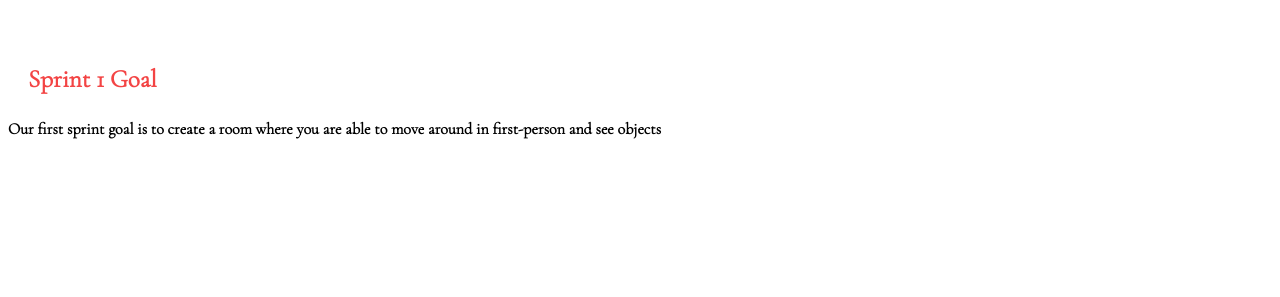
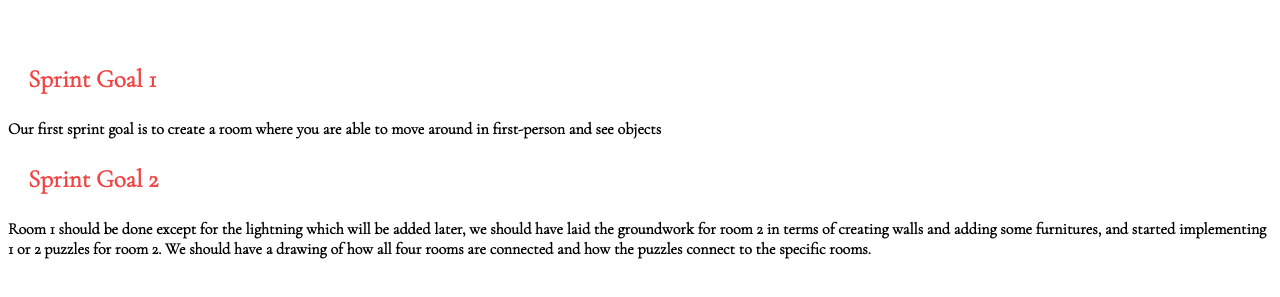
Before and after one commit to JohannaHansen/Electra, a plain HTML site: page sprints.html in a window 1280 px wide. Shown: the part 291-588 px from the top of the page. Drawn offline with nearby package versions, Linux system fonts and the light colour scheme.

Commit message:
Update sprints.html

```diff
--- a/sprints.html
+++ b/sprints.html
@@ -16,9 +16,15 @@
   </ul>
 
     <h1>Sprints</h1>
-    <h3 style="color: #F34444">Sprint 1 Goal</h3>
+    <h3 style="color: #F34444">Sprint Goal 1</h3>
 
     <h4 style="color:black;">Our first sprint goal is to create a room where you are able to move around in first-person and see objects</h4>
+
+    <h3 style="color: #F34444">Sprint Goal 2</h3>
+
+    <h4 style="color:black;">  Room 1 should be done except for the lightning which will be added later, we should have laid the groundwork for room 2 in terms of creating walls and adding some furnitures, and started implementing 1 or 2 puzzles for room 2. We should have a drawing of how all four rooms are connected and how the puzzles connect to the specific rooms.</h4>
+
+
 
 
 
```
